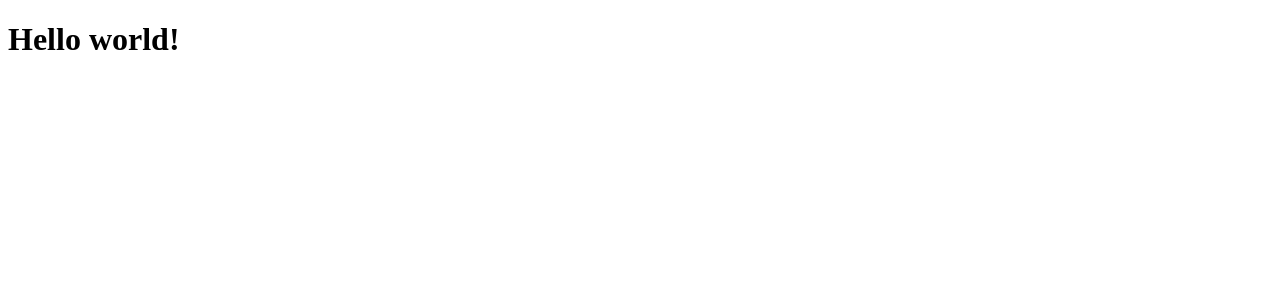
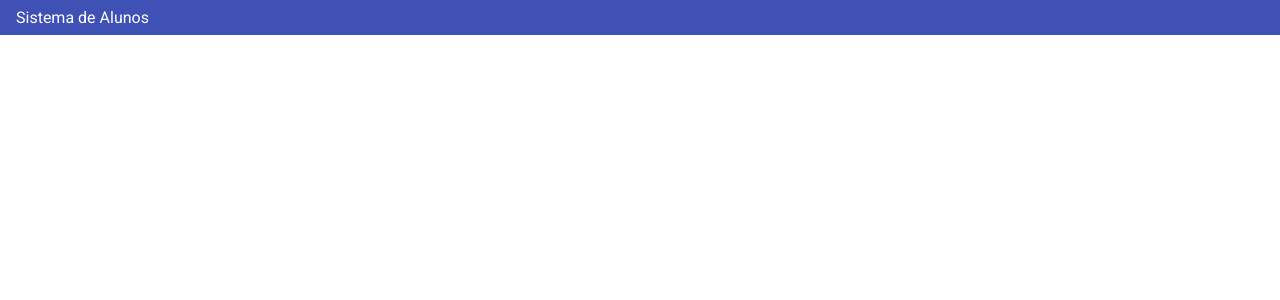
Before and after one commit to viniciuslucas95/students-app-client-web, a React (Vite) app: page / in a window 1280 px wide. Shown: the top 300 px of the page. Built offline with nearby package versions, Linux system fonts and the light colour scheme.

Commit message:
Added header and text styled component and moved it to components folder, als, also added global css config on main.css

```diff
--- a/src/app/App.tsx
+++ b/src/app/App.tsx
@@ -1,9 +1,7 @@
-import styled from 'styled-components'
+import { StudentsListPage } from "./pages/students-list-page";
 
 export function App() {
   return (
-    <Title>Hello world!</Title>
+    <StudentsListPage />
   )
 }
-
-const Title = styled.h1``
--- /dev/null
+++ b/src/app/components/header.tsx
@@ -0,0 +1,20 @@
+import { PropsWithChildren } from 'react'
+import styled from 'styled-components'
+import { COLOR } from '../constants/color.constant'
+import { Text } from './styled-components/text'
+
+interface IProps {
+    children: string
+}
+
+export function Header({ children }: PropsWithChildren<IProps>) {
+    return <StyledHeader>
+        <Text color='secondary'>{children}</Text>
+    </StyledHeader>
+}
+
+const StyledHeader = styled.div`
+    background-color: ${COLOR.primary};
+    padding: 0.5rem 1rem;
+
+`
--- /dev/null
+++ b/src/app/components/styled-components/text.tsx
@@ -0,0 +1,29 @@
+import { PropsWithChildren } from 'react'
+import styled from 'styled-components'
+import { COLOR } from '../../constants/color.constant'
+import { FONT } from '../../constants/size.constant'
+
+type Size = 'big' | 'medium' | 'small'
+type Weight = 'regular' | 'medium'
+type Color = 'primary' | 'secondary'
+
+interface IProps {
+    size?: Size
+    color?: Color
+    weight?: Weight
+}
+
+interface IComponentProps extends IProps {
+    children: string
+}
+
+export function Text({ children, size, color, weight }: PropsWithChildren<IComponentProps>) {
+    return <StyledText weight={weight ?? 'regular'} size={size ?? 'medium'} color={color ?? 'primary'}>{children}</StyledText>
+}
+
+const StyledText = styled.span<Required<IProps>>`
+    font-size: ${({ size: size }) => size === 'big' ? FONT.big : size === 'small' ? FONT.small : FONT.normal};
+    font-family: 'Roboto', sans-serif;
+    color: ${({ color }) => color === 'secondary' ? COLOR.secondary : COLOR.primary};
+    font-weight: ${({ weight: weight }) => weight === 'medium' ? 500 : 400};
+`
--- /dev/null
+++ b/src/app/constants/color.constant.ts
@@ -0,0 +1,4 @@
+export const COLOR = {
+    primary: '#3f51b5',
+    secondary: 'white'
+}
--- /dev/null
+++ b/src/app/constants/size.constant.ts
@@ -0,0 +1,5 @@
+export const FONT = {
+    big: '1.25rem',
+    normal: '1rem',
+    small: '0.75rem'
+}
--- /dev/null
+++ b/src/app/pages/students-list-page.tsx
@@ -0,0 +1,15 @@
+import styled from 'styled-components'
+import { Header } from '../components/header'
+
+export function StudentsListPage() {
+    return (
+        <Container>
+            <Header>Sistema de Alunos</Header>
+        </Container>
+    )
+}
+
+const Container = styled.div`
+    width: 100%;
+    height: 100vh;
+`
--- /dev/null
+++ b/src/main.css
@@ -0,0 +1,6 @@
+@import url('https://fonts.googleapis.com/css2?family=Roboto&display=swap');
+
+* {
+    margin: 0;
+    padding: 0;
+}
--- a/src/main.tsx
+++ b/src/main.tsx
@@ -1,6 +1,7 @@
 import React from 'react'
 import ReactDOM from 'react-dom/client'
 import { App } from './app/App'
+import './main.css'
 
 ReactDOM.createRoot(document.getElementById('root')!).render(
   <React.StrictMode>
```
